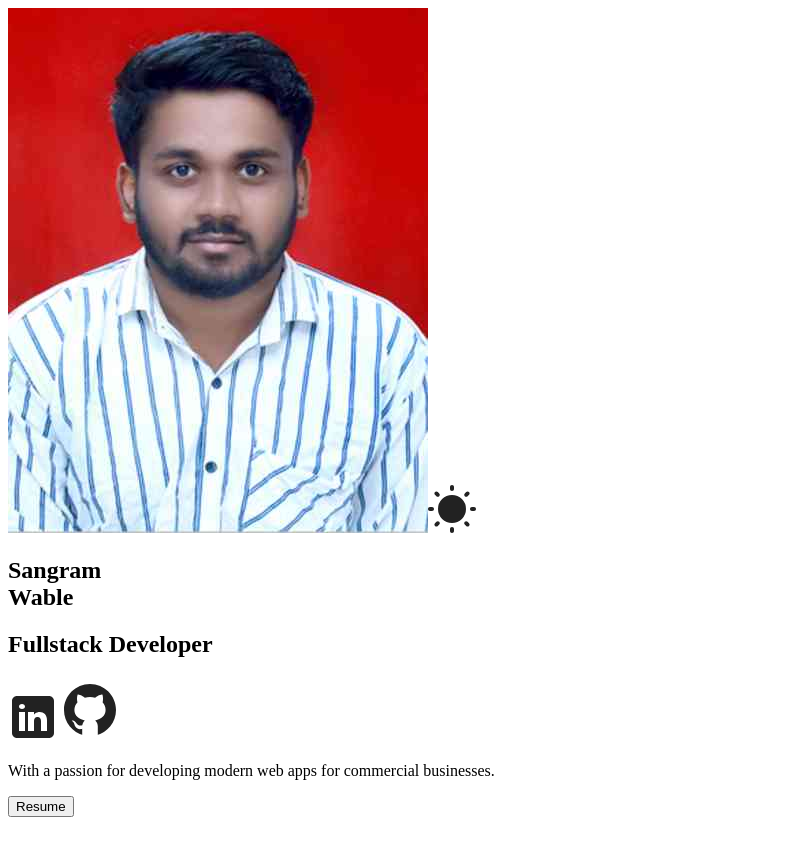
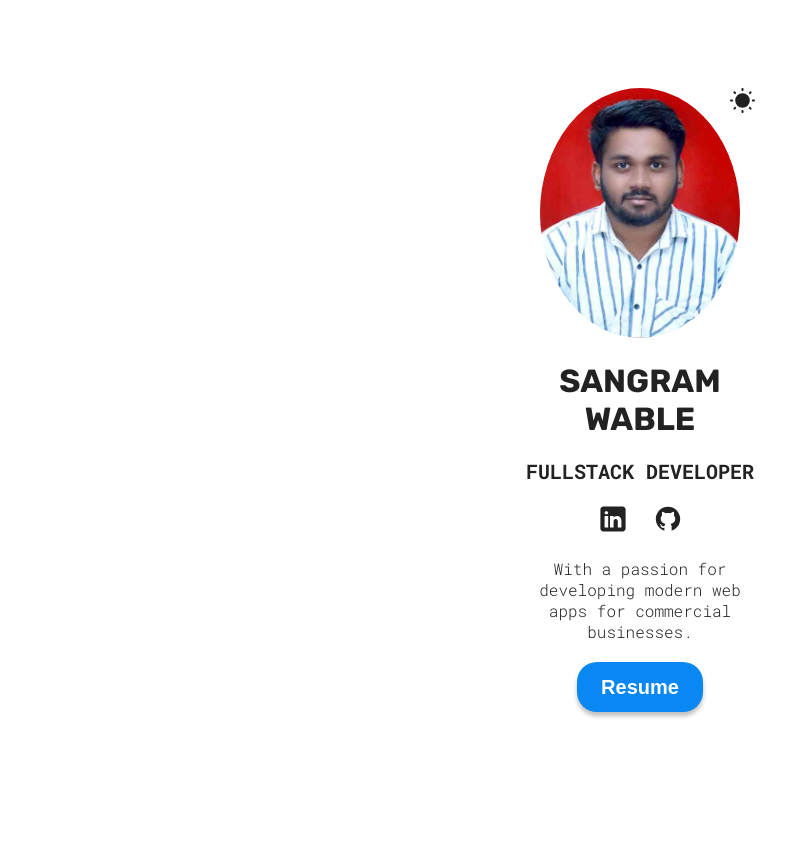
Before and after one commit to Sangram4213/Portfolio, a React (Vite) app in the folder portfolio/: page / in a window 1280 px wide. Shown: the top 856 px of the page, without its empty margins (0-810 px from the left). Before the commit the page ends 825 px from the top, so only its background shows below. Built offline with nearby package versions, Linux system fonts and the light colour scheme.

Commit message:
add hero section css

```diff
--- a/portfolio/src/sections/Hero/Hero.jsx
+++ b/portfolio/src/sections/Hero/Hero.jsx
@@ -1,34 +1,37 @@
 import React from "react";
 import myImg from "../../assets/myImg.jpg";
-import sun from '../../assets/sun.svg';
-import moon from '../../assets/moon.svg';
+import sun from "../../assets/sun.svg";
+import moon from "../../assets/moon.svg";
 import linkedInLight from "../../assets/linkedin-light.svg";
 import linkedInDark from "../../assets/linkedin-dark.svg";
 import cv from "../../assets/cv.pdf";
 import { useTheme } from "../../common/ThemeContext";
-import githubLight from '../../assets/github-light.svg';
-import githubDark from '../../assets/github-dark.svg';
-
+import githubLight from "../../assets/github-light.svg";
+import githubDark from "../../assets/github-dark.svg";
 
 const Hero = () => {
   const { theme, toggleTheme } = useTheme();
 
-  const themeIcon = theme ==='light' ? sun : moon;
-  const linkedInIcon = theme ==='light' ? linkedInLight : linkedInDark;
-  const githubIcon = theme ==='light' ? githubLight : githubDark;
-
+  const themeIcon = theme === "light" ? sun : moon;
+  const linkedInIcon = theme === "light" ? linkedInLight : linkedInDark;
+  const githubIcon = theme === "light" ? githubLight : githubDark;
 
   return (
-    <section id="hero">
+    <section id="hero" className="container">
       <div className="colorModelContainer">
         <img
           className="hero"
           src={myImg}
           alt="Profile Picture of Sangram Wable"
         />
-        <img className="colorMode" src={themeIcon} alt="Color mode icon"  onClick={toggleTheme}/>
+        <img
+          className="colorMode"
+          src={themeIcon}
+          alt="Color mode icon"
+          onClick={toggleTheme}
+        />
       </div>
-      <div>
+      <div className="info">
         <h1>
           Sangram
           <br />
@@ -39,12 +42,14 @@
           <a
             href="https://www.linkedin.com/in/sangram-wable-986705220/"
             target="_blank"
-          ></a>
-          <img src={linkedInIcon} alt="LinkedIn" />
-          <a href="https://github.com/Sangram4213" target="_blank"></a>
-          <img src={githubIcon} alt="Github" />
+          >
+            <img src={linkedInIcon} alt="LinkedIn" />
+          </a>
+          <a href="https://github.com/Sangram4213" target="_blank">
+            <img src={githubIcon} alt="Github" />
+          </a>
         </span>
-        <p>
+        <p className="description">
           With a passion for developing modern web apps for commercial
           businesses.
         </p>
--- a/portfolio/src/styles/_hero.scss
+++ b/portfolio/src/styles/_hero.scss
@@ -0,0 +1,78 @@
+.container{
+    display: flex;
+    flex-direction: column;
+    justify-content: center;
+    gap: 20px;
+    text-align: center;
+    height: 100vh;
+    min-height: 500px;
+
+    .hero{
+        max-width: 200px;
+        border-radius: 90%;
+    }
+
+    span{
+        display: flex;
+        gap:25px;
+        justify-content: center;
+        a {
+           margin:0;
+           img{
+            width:30px;
+           }
+        }
+    }
+    a {
+        width: fit-content;
+        align-self: center;
+    }
+
+    button{
+        background-color: var(--btn-color);
+        color: var(--btn-text-color);
+        border: none;
+        border-radius: 20px;
+        width: 126px;
+        height: 50px;
+        font-size: 20px;
+        font-weight: bold;
+        box-shadow: 0 4px 4px rgba(0,0,0,0.25);
+        transition: box-shadow 200ms ease-in-out, transform 200ms ease-in-out;
+    }
+
+    button:hover{
+        transform: scale(1.05);
+    }
+
+    button:active{
+        transform: translateY(2px);
+        box-shadow: 0 2px 2px rgba(0,0,0,0.25);
+    }
+}
+
+.colorModelContainer{
+    position: relative;
+}
+
+.colorMode{
+    position: absolute;
+    right: 0;
+    width: 25px;
+}
+
+.colorMode:hover{
+    cursor: pointer;
+}
+
+.description{
+    max-width: 24ch;
+    align-self: center;
+}
+
+.info{
+    display: flex;
+    flex-direction: column;
+    justify-content: center;
+    gap:20px;
+}
--- a/portfolio/src/styles/app.scss
+++ b/portfolio/src/styles/app.scss
@@ -1 +1,73 @@
+:root {
+    --background-color: #fff;
+    --btn-color: #0987f2;
+    --btn-text-color: #fff;
+    --project-card-bg: #ffffff00;
+    --text-color: #222;
+    --form-text-color: #555;
+    --footer-text-color: #888;
+  }
+
+  [data-theme='dark'] {
+    --background-color: #222;
+    --btn-color: #fff;
+    --btn-text-color: #222;
+    --project-card-bg: #fff;
+    --text-color: #fff;
+    --form-text-color: #fff;
+    --footer-text-color: #bbb;
+  }
+
+  body {
+    background-color: var(--background-color);
+    display: flex;
+    justify-content: center;
+    margin: 0 auto 60px;
+  }
+
+  #root {
+    display: flex;
+    flex-direction: column;
+    gap: 60px;
+  }
+
+  h1,
+  h2,
+  h3,
+  p {
+    color: var(--text-color);
+    margin: 0;
+    padding: 0;
+  }
+
+  h2,h3,p{
+    font-family: 'Roboto Mono';
+  }
+
+h1,h2{
+    text-transform: uppercase;
+}
+
+h2,h3{
+    font-size: 20px;
+}
+
+h1{
+    font-family: 'Rubik', sans-serif;
+    font-size: 32px;
+}
+
+p{
+    font-size: 16px;
+    font-weight: 300;
+}
+
+.sectionTitle{
+    margin-bottom: 30px;
+}
+
+.hover{
+    cursor: pointer;
+}
+
 @import 'hero.scss'
```
